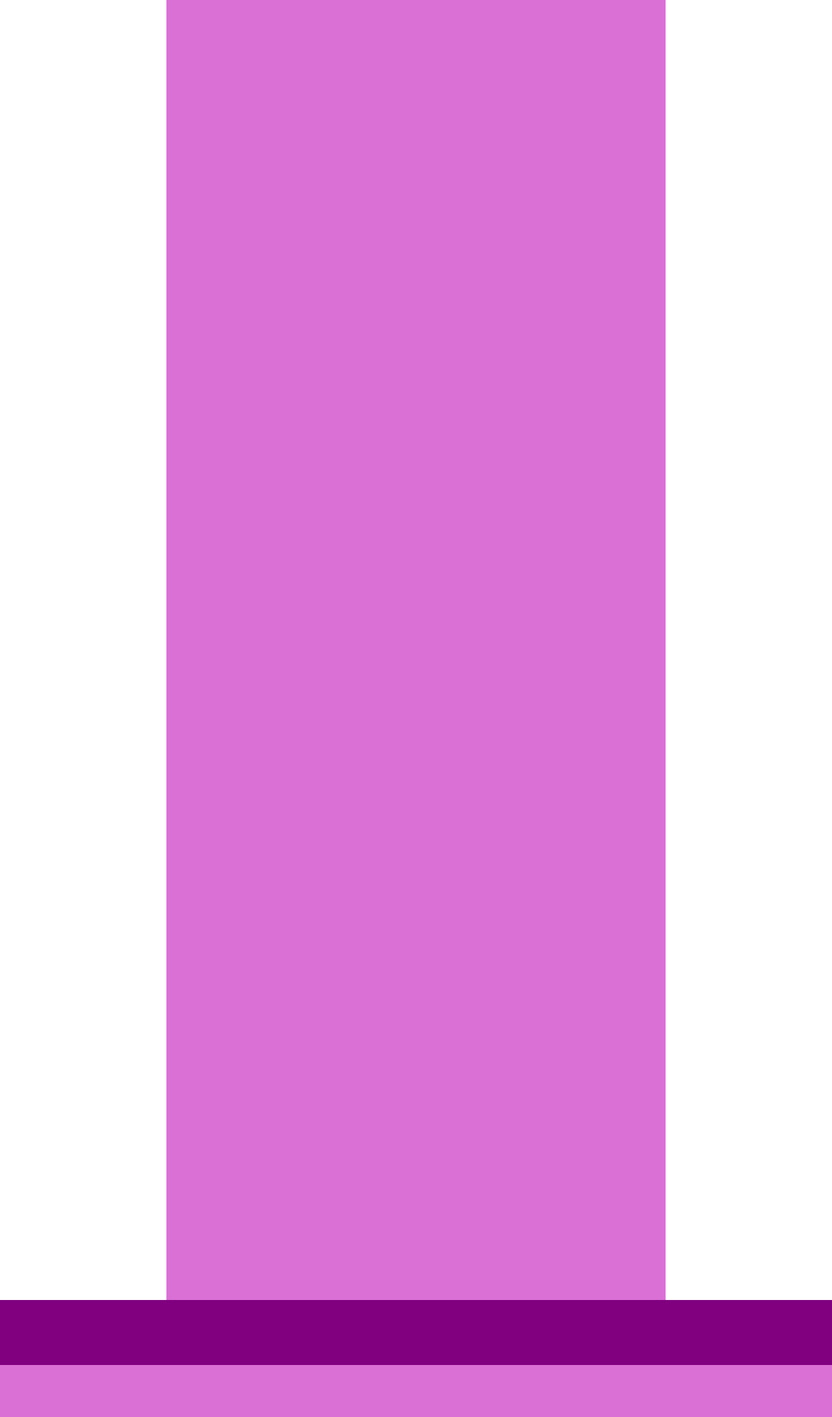
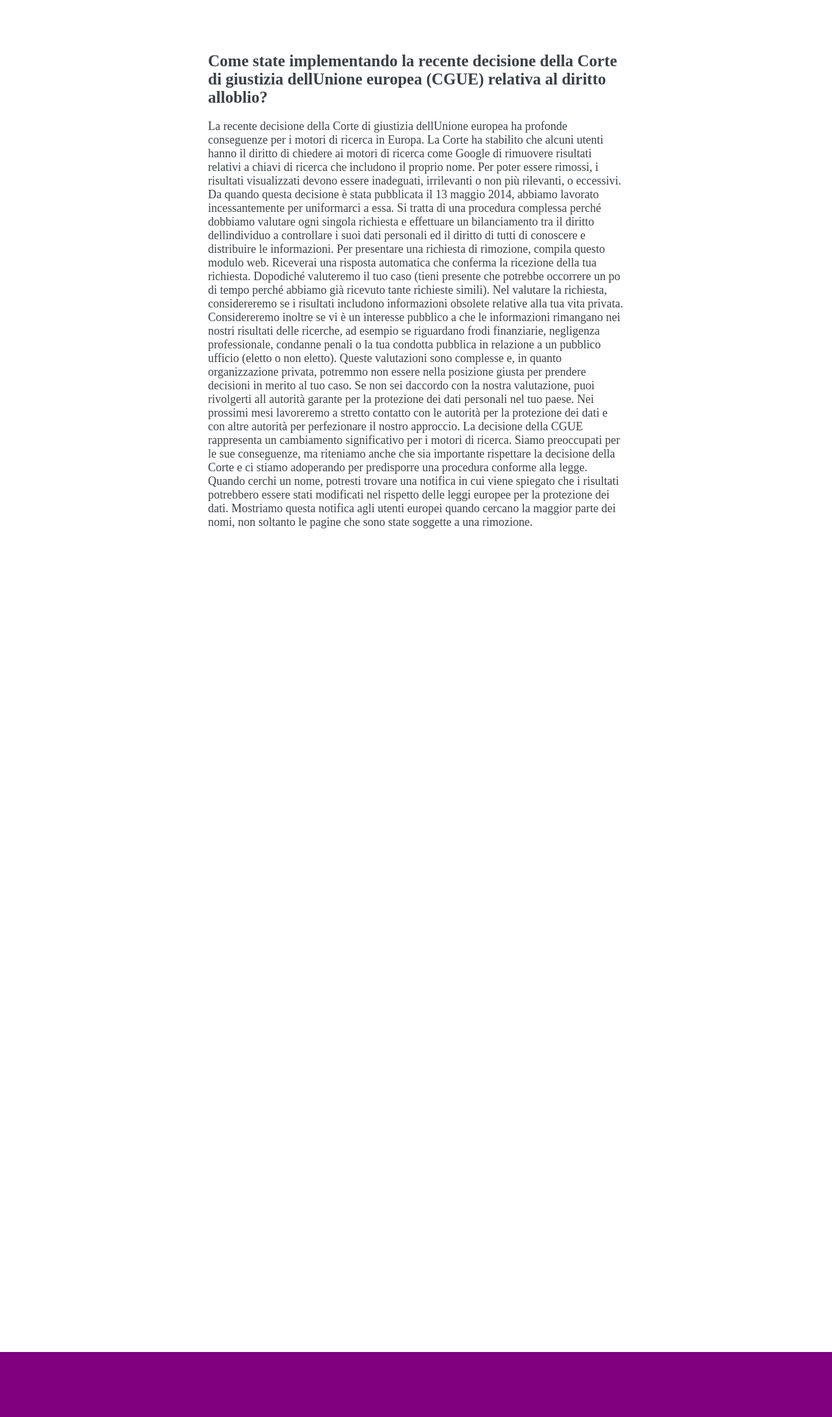
Before and after one commit to tgiannotta/php-google-faq, a PHP site: page / in a window 1280 px wide. Shown: the part 110-2290 px from the top of the page at 65% size. Before the commit the page ends 2210 px from the top, so only its background shows below. Run offline with PHP 8.4, Linux system fonts and the light colour scheme.

Commit message:
Template domande e risposte

```diff
--- a/index.php
+++ b/index.php
@@ -1,3 +1,26 @@
+<?php
+    $faq= [
+      [
+          'Come state implementando la recente decisione della Corte di giustizia dellUnione europea (CGUE) relativa al diritto alloblio?' => 'La recente decisione della Corte di giustizia dellUnione europea ha profonde conseguenze per i motori di ricerca in Europa. La Corte ha stabilito che alcuni utenti hanno il diritto di chiedere ai motori di ricerca come Google di rimuovere risultati relativi a chiavi di ricerca che includono il proprio nome. Per poter essere rimossi, i risultati visualizzati devono essere inadeguati, irrilevanti o non più rilevanti, o eccessivi.
+
+          Da quando questa decisione è stata pubblicata il 13 maggio 2014, abbiamo lavorato incessantemente per uniformarci a essa. Si tratta di una procedura complessa perché dobbiamo valutare ogni singola richiesta e effettuare un bilanciamento tra il diritto dellindividuo a controllare i suoi dati personali ed il diritto di tutti di conoscere e distribuire le informazioni.
+
+          Per presentare una richiesta di rimozione, compila questo modulo web. Riceverai una risposta automatica che conferma la ricezione della tua richiesta. Dopodiché valuteremo il tuo caso (tieni presente che potrebbe occorrere un po di tempo perché abbiamo già ricevuto tante richieste simili). Nel valutare la richiesta, considereremo se i risultati includono informazioni obsolete relative alla tua vita privata. Considereremo inoltre se vi è un interesse pubblico a che le informazioni rimangano nei nostri risultati delle ricerche, ad esempio se riguardano frodi finanziarie, negligenza professionale, condanne penali o la tua condotta pubblica in relazione a un pubblico ufficio (eletto o non eletto). Queste valutazioni sono complesse e, in quanto organizzazione privata, potremmo non essere nella posizione giusta per prendere decisioni in merito al tuo caso. Se non sei daccordo con la nostra valutazione, puoi rivolgerti all autorità garante per la protezione dei dati personali nel tuo paese.
+
+          Nei prossimi mesi lavoreremo a stretto contatto con le autorità per la protezione dei dati e con altre autorità per perfezionare il nostro approccio. La decisione della CGUE rappresenta un cambiamento significativo per i motori di ricerca. Siamo preoccupati per le sue conseguenze, ma riteniamo anche che sia importante rispettare la decisione della Corte e ci stiamo adoperando per predisporre una procedura conforme alla legge.
+
+          Quando cerchi un nome, potresti trovare una notifica in cui viene spiegato che i risultati potrebbero essere stati modificati nel rispetto delle leggi europee per la protezione dei dati. Mostriamo questa notifica agli utenti europei quando cercano la maggior parte dei nomi, non soltanto le pagine che sono state soggette a una rimozione.
+          '
+
+      ]
+    ];
+?>
+
+
+
+
+
+
 <!DOCTYPE html>
 <html lang="en">
 <head>
@@ -47,8 +70,16 @@
 </header>
 <main>
     <div class="main-container">
+        <div class="single-faq">
+            <?php foreach($faq as $single_faq){ ?>
+                  <?php foreach($single_faq as $question => $answer){ ?>
+            <h3><?php echo $question; ?></h3>
+            <p><?php echo $answer; ?></p>
 
-    </div>
+<?php }?>
+<?php }?>
+
+        </div>
 </main>
 
 <footer>
--- a/style.css
+++ b/style.css
@@ -20,6 +20,7 @@ a{
     color: inherit;
 
 }
+
 .active{
     color: #3367d6;
     border-bottom: 2px solid #3367d6;
@@ -51,10 +52,20 @@ nav{
 
 }
 .main-container{
-    width: 60%;
+    width: 50%;
     margin: auto;
     height: 2000px;
-    background-color: orchid;
+    color: #3c4043;
+}
+.single-faq{
+    margin-top: 80px;
+}
+.single-faq h3{
+    font-size: 25px;
+    padding-bottom: 20px;
+}
+.single-faq p{
+    font-size: 18px;
 }
 .footer-container{
     width: 100%;
```
